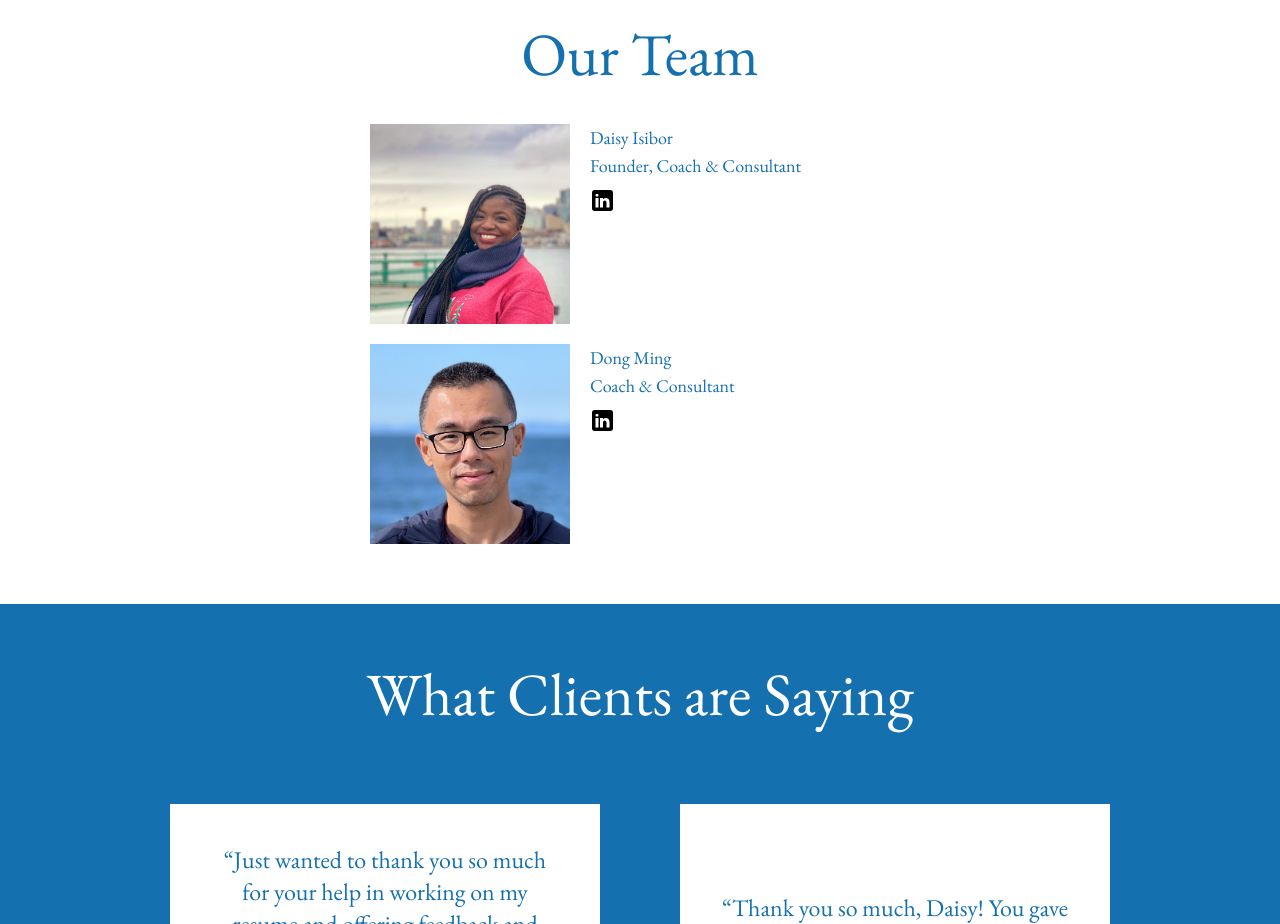
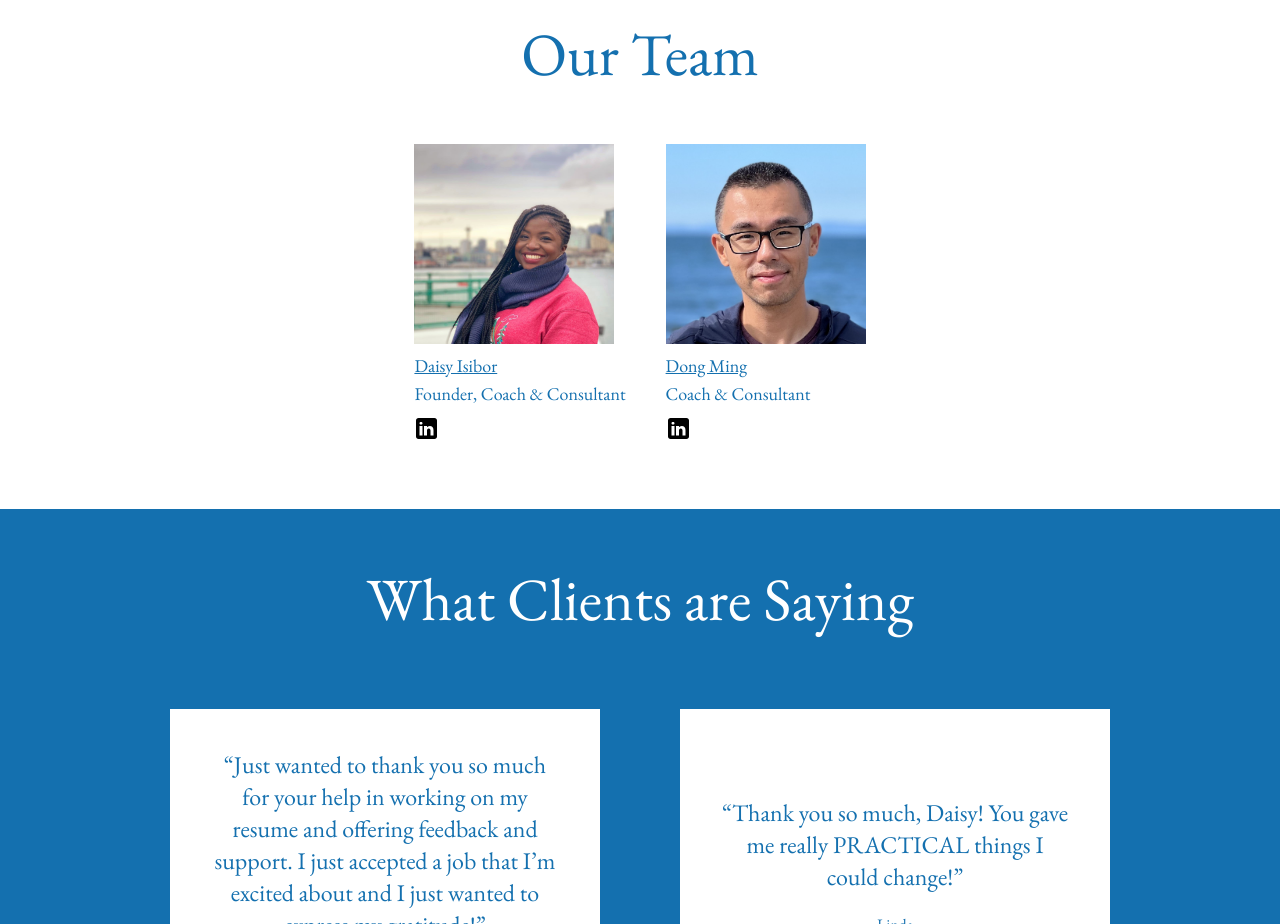
Before and after one commit to ybot1122/keenesse, a Next.js app: page /about in a window 1280 px wide. Shown: the part 860-1784 px from the top of the page. Built offline with nearby package versions, Linux system fonts and the light colour scheme.

Commit message:
About US

```diff
--- a/app/about/page.tsx
+++ b/app/about/page.tsx
@@ -80,8 +80,12 @@ export default function About() {
         <h3 className="text-4xl text-blue text-center my-10 w-full lg:text-6xl">
           Our Team
         </h3>
-        <div className="flex flex-col md:flex-row items-center md:items-start max-w-[725px] text-lg my-5 mx-auto">
+
+        <div className="flex flex-col sm:flex-row justify-center items-center">
+          <div className="max-w-[725px] text-lg my-5 sm:mr-5">
             <div className="w-[200px] h-[200px] overflow-hidden relative">
+              <Link href="/daisy">
+                {" "}
                 <Image
                   src={daisy}
                   placeholder="blur"
@@ -92,10 +96,13 @@ export default function About() {
                     objectFit: "cover",
                   }}
                 />
+              </Link>
             </div>
 
-          <div className="mt-5 md:mt-0 md:ml-5">
-            <Link href="/appointments">Daisy Isibor</Link>
+            <div className="mt-2">
+              <Link href="/appointments" className="underline">
+                Daisy Isibor
+              </Link>
               <p className="mb-2">Founder, Coach & Consultant</p>
               <Link
                 href="https://www.linkedin.com/in/daisy-isibor/"
@@ -112,8 +119,10 @@ export default function About() {
             </div>
           </div>
 
-        <div className="flex flex-col md:flex-row items-center md:items-start max-w-[725px] text-lg my-5 mx-auto">
+          <div className="max-w-[725px] text-lg my-5 sm:ml-5">
             <div className="w-[200px] h-[200px] overflow-hidden">
+              <Link href="/dong">
+                {" "}
                 <Image
                   src={dong}
                   placeholder="blur"
@@ -124,9 +133,12 @@ export default function About() {
                     objectFit: "cover",
                   }}
                 />
+              </Link>
             </div>
-          <div className="mt-5 md:mt-0 md:ml-5">
-            <Link href="/dong">Dong Ming</Link>
+            <div className="mt-2">
+              <Link href="/dong" className="underline">
+                Dong Ming
+              </Link>
               <p className="mb-2">Coach & Consultant</p>
               <Link
                 href="https://www.linkedin.com/in/dongming/"
@@ -140,6 +152,7 @@ export default function About() {
                   height="25"
                 />
               </Link>
+            </div>
           </div>
         </div>
       </div>
```
Lines whose indentation alone changed are shown as unchanged.
